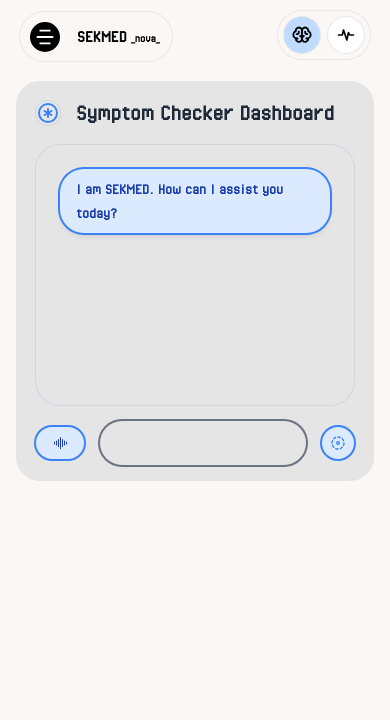
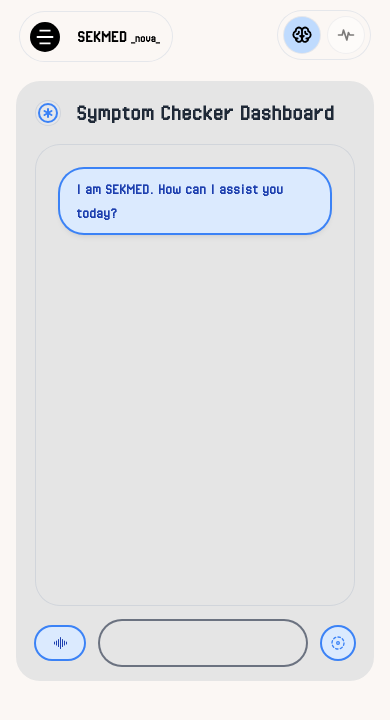
Before and after one commit to nova-sudo/sek_med, a React (Create React App) app: page /Home in a window 390 px wide. Shown: the top 720 px of the page. Built offline with nearby package versions, Linux system fonts and the light colour scheme.

Commit message:
disabling the vital tracking window (under development)

```diff
--- a/src/components/SymptomCheckerPage.jsx
+++ b/src/components/SymptomCheckerPage.jsx
@@ -56,7 +56,7 @@ function SymptomCheckerPage() {
     if (!spokenMessagesRef.current.has(text)) {
       spokenMessagesRef.current.add(text); // Mark the message as spoken
       if (window.responsiveVoice) {
-        window.responsiveVoice.speak(text, "UK English Female", { rate: 1 });
+        window.responsiveVoice.speak(text, "UK English Female", { rate: 1.2 });
       } else {
         console.error("ResponsiveVoice is not available.");
       }
@@ -135,7 +135,7 @@ function SymptomCheckerPage() {
   };
 
   return (
-    <div className="md:max-h-[600px] md:z-20 md:min-h-[700px] min-h-[400px] font-pixel font-bold flex flex-col">
+    <div className="md:max-h-[600px] md:z-20 md:min-h-[700px] min-h-[600px] font-pixel font-bold flex flex-col">
       <div className="flex items-center py-4">
         <div className="md:h-10 md:w-10 bg-gray-200 rounded-full ring-1 ring-gray-300 flex items-center justify-center">
           <TbMedicalCrossCircle size={24} className="text-blue-500" />
--- a/src/pages/Home.jsx
+++ b/src/pages/Home.jsx
@@ -10,6 +10,7 @@ import VitalPage from '../components/VitalPage.jsx';
 import SymptomCheckerPage from '../components/SymptomCheckerPage.jsx';
 
 const Home = () => {
+  const [isDisabled, setIsDisabled] = useState(true); // Example: Initially disabled
   const [activePage, setActivePage] = useState('symptom'); // Track the current active page
   const [isDropdownVisible, setIsDropdownVisible] = useState(false); // Track dropdown visibility
   const currentDate = new Date().toLocaleDateString(); // Current date
@@ -61,11 +62,18 @@ const Home = () => {
               }`}
             />
             <TbActivityHeartbeat
-              onClick={() => setActivePage('vital')}
-              className={`text-4xl m-1 ring-1 ring-gray-200 rounded-full p-2 cursor-pointer ${
-                activePage === 'vital' ? 'bg-red-200' : 'bg-white'
-              }`}
-            />
+  onClick={() => {
+    if (!isDisabled) setActivePage('vital');
+  }}
+  className={`text-4xl m-1 ring-1 ring-gray-200 rounded-full p-2 ${
+    activePage === 'vital' ? 'bg-red-200' : 'bg-white'
+  } ${
+    isDisabled
+      ? 'opacity-50 cursor-not-allowed'
+      : 'cursor-pointer hover:bg-gray-200'
+  }`}
+/>
+
           </div>
         </div>
       </div>
@@ -74,7 +82,7 @@ const Home = () => {
       <div className="flex items-start mx-4 mt-5">
         {/* Main Content */}
         <div className="bg-neutral-200 w-full rounded-3xl px-5">
-          {activePage === 'vital' && <VitalPage />}
+          {activePage === 'vital' && <VitalPage/>}
           {activePage === 'symptom' && <SymptomCheckerPage />}
         </div>
       </div>
```
